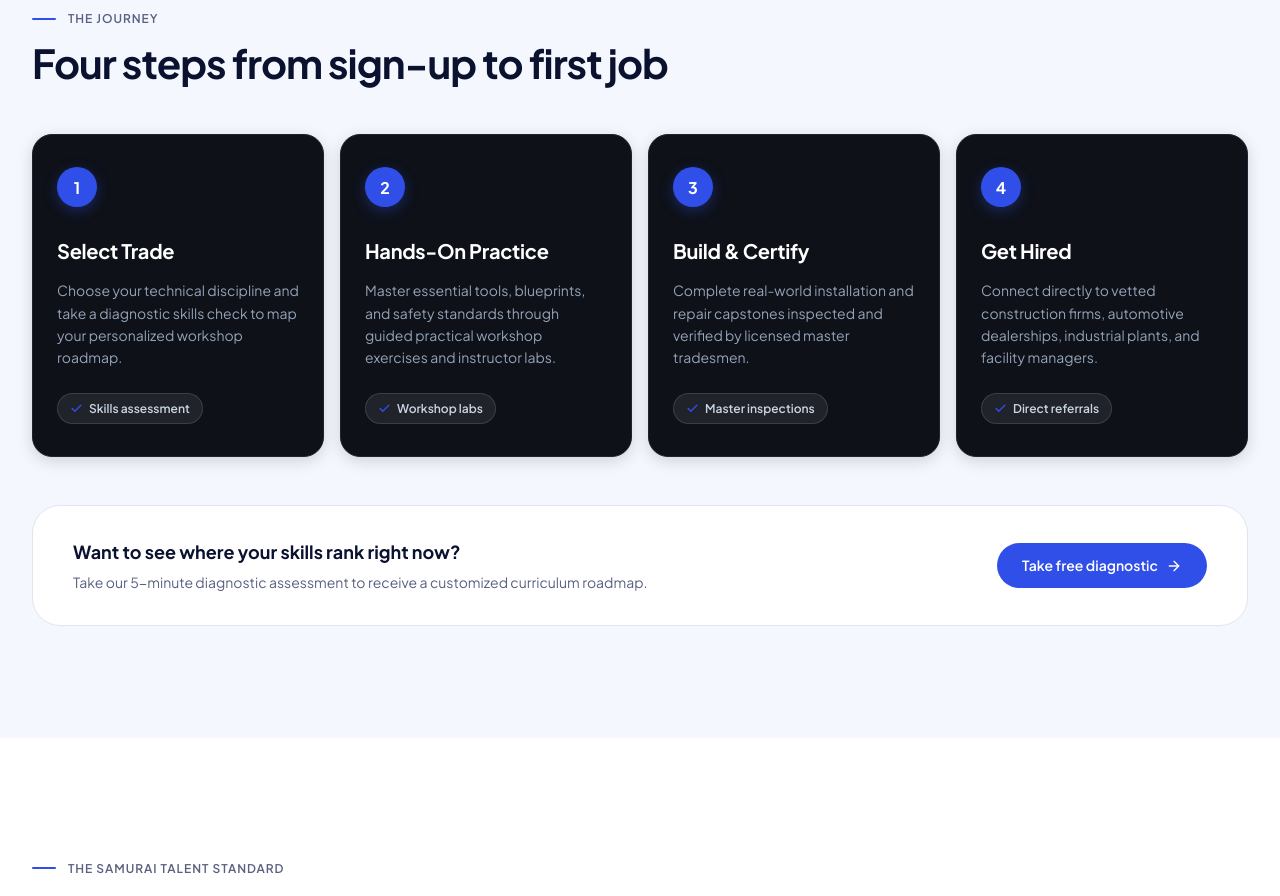
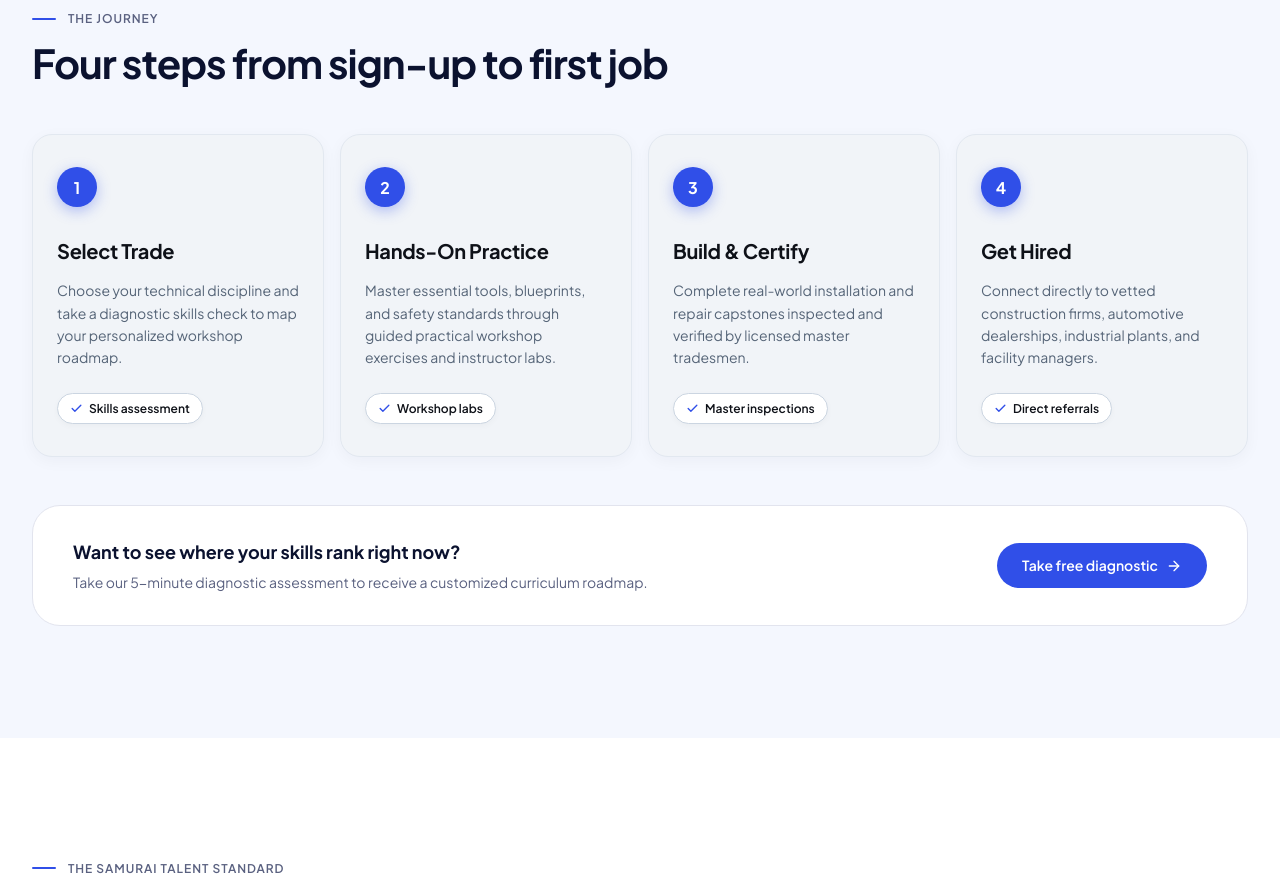
Before and after one commit to Asif-Ali-Dewan/japan-project, a React (Vite) app: page / in a window 1280 px wide. Shown: the part 5400-6296 px from the top of the page. Built offline with nearby package versions, Linux system fonts and the light colour scheme.

Commit message:
Change THE JOURNEY cards to ash color with blue 1234 circles

```diff
--- a/src/components/StepsSection.jsx
+++ b/src/components/StepsSection.jsx
@@ -14,7 +14,7 @@ export default function StepsSection({ onOpenAuth }) {
           </h2>
         </div>
 
-        {/* 4 Steps Grid (Deep Charcoal & Ash with Blue 1, 2, 3, 4 Circles) */}
+        {/* 4 Steps Grid (Ash Neutral Grey Cards with Blue 1, 2, 3, 4 Circles) */}
         <div
           style={{
             display: 'grid',
@@ -28,28 +28,28 @@ export default function StepsSection({ onOpenAuth }) {
             <div
               key={step.number}
               style={{
-                backgroundColor: '#0E1118',
+                backgroundColor: '#F1F4F8',
                 borderRadius: '20px',
                 padding: '32px 24px',
                 display: 'flex',
                 flexDirection: 'column',
                 justifyContent: 'space-between',
                 minHeight: '290px',
-                border: '1px solid #1E2333',
-                boxShadow: '0 4px 16px rgba(0, 0, 0, 0.15)',
+                border: '1.5px solid #E2E8F0',
+                boxShadow: '0 4px 16px rgba(11, 18, 47, 0.04)',
                 transition: 'all 0.25s cubic-bezier(0.2, 0, 0, 1)',
                 boxSizing: 'border-box',
                 position: 'relative',
               }}
               onMouseEnter={(e) => {
                 e.currentTarget.style.transform = 'translateY(-4px)';
-                e.currentTarget.style.borderColor = '#334155';
-                e.currentTarget.style.boxShadow = '0 16px 36px rgba(0, 0, 0, 0.3)';
+                e.currentTarget.style.borderColor = '#CBD5E1';
+                e.currentTarget.style.boxShadow = '0 16px 36px rgba(11, 18, 47, 0.08)';
               }}
               onMouseLeave={(e) => {
                 e.currentTarget.style.transform = 'translateY(0)';
-                e.currentTarget.style.borderColor = '#1E2333';
-                e.currentTarget.style.boxShadow = '0 4px 16px rgba(0, 0, 0, 0.15)';
+                e.currentTarget.style.borderColor = '#E2E8F0';
+                e.currentTarget.style.boxShadow = '0 4px 16px rgba(11, 18, 47, 0.04)';
               }}
             >
               <div>
@@ -77,7 +77,7 @@ export default function StepsSection({ onOpenAuth }) {
                   style={{
                     fontSize: '20px',
                     fontWeight: '700',
-                    color: '#FFFFFF',
+                    color: '#0E1118',
                     marginBottom: '12px',
                     letterSpacing: '-0.015em',
                   }}
@@ -85,7 +85,7 @@ export default function StepsSection({ onOpenAuth }) {
                   {step.title}
                 </h3>
 
-                <p style={{ fontSize: '14px', lineHeight: '1.6', color: '#94A3B8' }}>
+                <p style={{ fontSize: '14px', lineHeight: '1.6', color: '#556477' }}>
                   {step.description}
                 </p>
               </div>
@@ -95,14 +95,15 @@ export default function StepsSection({ onOpenAuth }) {
                   style={{
                     fontSize: '12px',
                     fontWeight: '600',
-                    color: '#CBD5E1',
-                    backgroundColor: 'rgba(255, 255, 255, 0.08)',
-                    border: '1px solid rgba(255, 255, 255, 0.12)',
+                    color: '#0E1118',
+                    backgroundColor: '#FFFFFF',
+                    border: '1px solid #CBD5E1',
                     padding: '5px 12px',
                     borderRadius: 'var(--r-pill)',
                     display: 'inline-flex',
                     alignItems: 'center',
                     gap: '6px',
+                    boxShadow: '0 2px 6px rgba(0, 0, 0, 0.03)',
                   }}
                 >
                   <Check size={13} color="var(--blue)" strokeWidth={2.5} />
--- a/src/data/courses.js
+++ b/src/data/courses.js
@@ -271,7 +271,7 @@ export const stepsData = [
     number: "1",
     title: "Select Trade",
     description: "Choose your technical discipline and take a diagnostic skills check to map your personalized workshop roadmap.",
-    bg: "#0E1118",
+    bg: "#F1F4F8",
     pillColor: "var(--blue)",
     pillText: "#FFFFFF",
     highlight: "Skills assessment"
@@ -280,7 +280,7 @@ export const stepsData = [
     number: "2",
     title: "Hands-On Practice",
     description: "Master essential tools, blueprints, and safety standards through guided practical workshop exercises and instructor labs.",
-    bg: "#0E1118",
+    bg: "#F1F4F8",
     pillColor: "var(--blue)",
     pillText: "#FFFFFF",
     highlight: "Workshop labs"
@@ -289,7 +289,7 @@ export const stepsData = [
     number: "3",
     title: "Build & Certify",
     description: "Complete real-world installation and repair capstones inspected and verified by licensed master tradesmen.",
-    bg: "#0E1118",
+    bg: "#F1F4F8",
     pillColor: "var(--blue)",
     pillText: "#FFFFFF",
     highlight: "Master inspections"
@@ -298,7 +298,7 @@ export const stepsData = [
     number: "4",
     title: "Get Hired",
     description: "Connect directly to vetted construction firms, automotive dealerships, industrial plants, and facility managers.",
-    bg: "#0E1118",
+    bg: "#F1F4F8",
     pillColor: "var(--blue)",
     pillText: "#FFFFFF",
     highlight: "Direct referrals"
```
